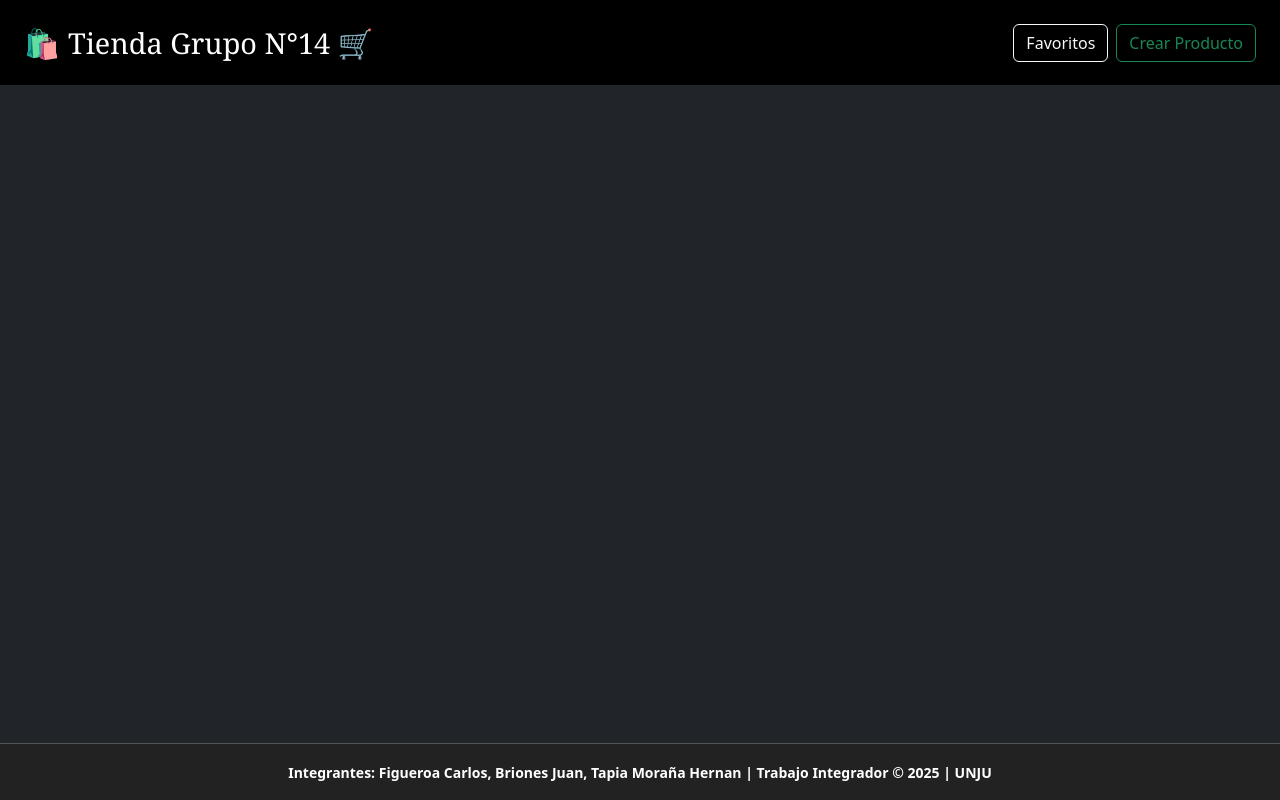
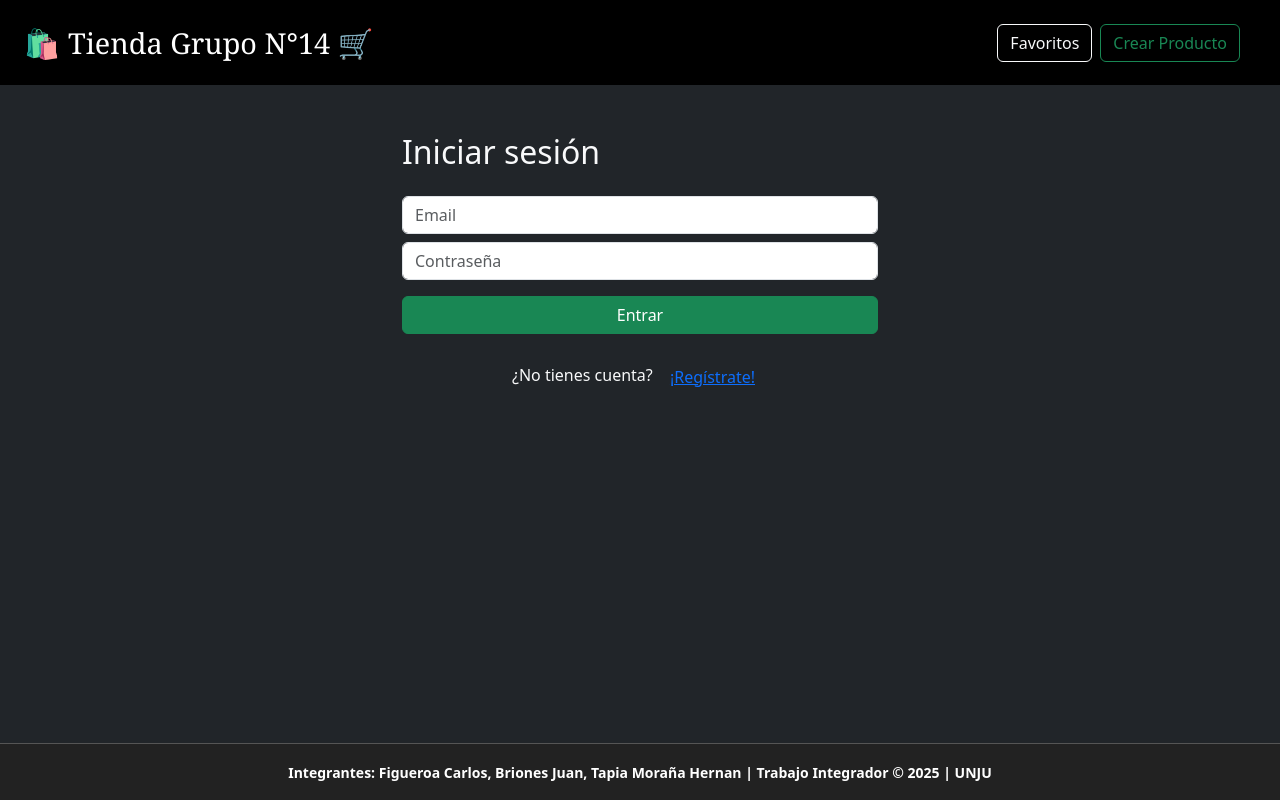
Before and after one commit to CarlosFigueroa497/pv_tp_integrador_grupo14, a React (Vite) app: page /login in a window 1280 px wide. Built offline with nearby package versions, Linux system fonts and the light colour scheme; no server answers.

Commit message:
Creacion de la pagina Login y Registro. Incluye los campos para completar los datos y restriccion de acceso rutas privadas

```diff
--- a/src/App.jsx
+++ b/src/App.jsx
@@ -11,6 +11,9 @@ import EditarProducto from './pages/EditarProducto';
 import Header from './components/Header';
 import Footer from './components/Footer';
 import 'react-toastify/dist/ReactToastify.css';
+import Login from './pages/Login';
+import Registro from './pages/Registro';
+import PrivateRoute from './components/PrivateRoute';
 
 function App() {
   return (
@@ -19,12 +22,41 @@ function App() {
         <Header />
         <div className="flex-grow-1">
           <Routes>
-            <Route path="/" element={<Home />} />
-            <Route path="/favoritos" element={<Favoritos />} />
-            <Route path="/producto/:id" element={<DetalleProducto />} />
-            <Route path="/producto/:id/editar" element={<EditarProducto />} />
-            <Route path="/crear" element={<CrearProducto />} />
-          </Routes>
+  {/* Rutas públicas */}
+  <Route path="/login" element={<Login />} />
+  <Route path="/registro" element={<Registro />} />
+
+  {/* Rutas privadas */}
+<Route path="/" element={
+    <PrivateRoute>
+      <Home />
+    </PrivateRoute>
+  } />
+
+  <Route path="/favoritos" element={
+    <PrivateRoute>
+      <Favoritos />
+    </PrivateRoute>
+  } />
+
+  <Route path="/producto/:id" element={
+    <PrivateRoute>
+      <DetalleProducto />
+    </PrivateRoute>
+  } />
+
+  <Route path="/producto/:id/editar" element={
+    <PrivateRoute>
+      <EditarProducto />
+    </PrivateRoute>
+  } />
+
+  <Route path="/crear" element={
+    <PrivateRoute>
+      <CrearProducto />
+    </PrivateRoute>
+  } />
+</Routes>
         </div>
         <Footer />
       </BrowserRouter>
--- a/src/components/Header.jsx
+++ b/src/components/Header.jsx
@@ -1,19 +1,41 @@
-import { Link } from 'react-router-dom';
+import { Link, useNavigate } from 'react-router-dom';
+import { useAuth } from '../context/AuthContext';
 
 function Header() {
+  const { user, logout } = useAuth();
+  const navigate = useNavigate();
+
+  const handleLogout = () => {
+    logout();
+    navigate('/login');
+  };
+
   return (
     <nav className="navbar px-4 py-3" style={{ backgroundColor: 'black' }}>
       <Link to="/" className="navbar-brand d-flex align-items-center">
-  <span style={{ fontSize: '1.8rem', marginRight: '0.5rem' }}>🛍️</span>
- <span style={{ fontSize: '1.8rem', fontFamily: 'Georgia, serif', color: 'white'}}>Tienda Grupo N°14 🛒</span>
-</Link>
-      <div>
+        <span style={{ fontSize: '1.8rem', marginRight: '0.5rem' }}>🛍️</span>
+        <span style={{ fontSize: '1.8rem', fontFamily: 'Georgia, serif', color: 'white' }}>
+          Tienda Grupo N°14 🛒
+        </span>
+      </Link>
+
+      <div className="d-flex align-items-center">
         <Link to="/favoritos" className="btn btn-outline-light me-2">
           Favoritos
         </Link>
-        <Link to="/crear" className="btn btn-outline-success">
+
+        <Link to="/crear" className="btn btn-outline-success me-3">
           Crear Producto
         </Link>
+
+        {user && (
+          <>
+            <span className="text-light me-3">Bienvenido, {user.email}</span>
+            <button className="btn btn-danger btn-sm" onClick={handleLogout}>
+              Cerrar sesión
+            </button>
+          </>
+        )}
       </div>
     </nav>
   );
--- /dev/null
+++ b/src/components/PrivateRoute.jsx
@@ -0,0 +1,9 @@
+import { Navigate } from 'react-router-dom';
+import { useAuth } from '../context/AuthContext';
+
+function PrivateRoute({ children }) {
+  const { user } = useAuth();
+  return user ? children : <Navigate to="/login" />;
+}
+
+export default PrivateRoute;
--- /dev/null
+++ b/src/context/AuthContext.jsx
@@ -0,0 +1,34 @@
+import { createContext, useContext, useEffect, useState } from 'react';
+
+// Crear el contexto
+const AuthContext = createContext();
+
+// Hook personalizado para usarlo fácilmente
+export function useAuth() {
+  return useContext(AuthContext);
+}
+
+// Obtener usuario de localStorage al iniciar
+function getSessionUser() {
+  const storedUser = localStorage.getItem('sessionUser');
+  return storedUser ? JSON.parse(storedUser) : null;
+}
+
+// Proveedor del contexto
+export function AuthProvider({ children }) {
+  const [user, setUser] = useState(getSessionUser());
+
+  const login = (userData) => {
+    localStorage.setItem('sessionUser', JSON.stringify(userData));
+    setUser(userData);
+  };
+
+  const logout = () => {
+    localStorage.removeItem('sessionUser');
+    setUser(null);
+  };
+
+  const value = { user, login, logout };
+
+  return <AuthContext.Provider value={value}>{children}</AuthContext.Provider>;
+}
--- a/src/main.jsx
+++ b/src/main.jsx
@@ -4,15 +4,18 @@ import App from './App.jsx';
 import './index.css';
 import 'bootstrap/dist/css/bootstrap.min.css';
 
+import { AuthProvider } from './context/AuthContext.jsx';           // <-- NUEVO
 import { FavoritosProvider } from './context/FavoritosContext.jsx';
-import { ProductosProvider } from './context/ProductosContext.jsx'; // agregue esto en la rama fix/crear-producto
+import { ProductosProvider } from './context/ProductosContext.jsx';
 
 ReactDOM.createRoot(document.getElementById('root')).render(
   <React.StrictMode>
-    <ProductosProvider>
-      <FavoritosProvider>
-        <App />
-      </FavoritosProvider>
-    </ProductosProvider>
+    <AuthProvider>                      {/* NUEVO: ahora envuelve todo */}
+      <ProductosProvider>
+        <FavoritosProvider>
+          <App />
+        </FavoritosProvider>
+      </ProductosProvider>
+    </AuthProvider>
   </React.StrictMode>
 );
--- /dev/null
+++ b/src/pages/Login.jsx
@@ -0,0 +1,63 @@
+import { useState } from 'react';
+import { useNavigate, Link } from 'react-router-dom';
+import { useAuth } from '../context/AuthContext';
+import { toast } from 'react-toastify';
+
+function Login() {
+  const { login } = useAuth();
+  const navigate = useNavigate();
+  const [form, setForm] = useState({ email: '', password: '' });
+
+  const handleChange = e => {
+    const { name, value } = e.target;
+    setForm(prev => ({ ...prev, [name]: value }));
+  };
+
+  const handleSubmit = e => {
+    e.preventDefault();
+    const users = JSON.parse(localStorage.getItem('users')) || [];
+    const user = users.find(u => u.email === form.email && u.password === form.password);
+
+    if (!user) return toast.error('Credenciales inválidas');
+
+    login(user);
+    toast.success(`Bienvenido, ${user.email}`);
+    navigate('/');
+  };
+
+  return (
+    <div className="container mt-5" style={{ maxWidth: '500px' }}>
+      <h2 className="mb-4">Iniciar sesión</h2>
+
+      <form onSubmit={handleSubmit}>
+        <input
+          name="email"
+          className="form-control my-2"
+          placeholder="Email"
+          onChange={handleChange}
+          required
+        />
+        <input
+          type="password"
+          name="password"
+          className="form-control my-2"
+          placeholder="Contraseña"
+          onChange={handleChange}
+          required
+        />
+        <button className="btn btn-success w-100 mt-2" type="submit">
+          Entrar
+        </button>
+      </form>
+
+      <div className="text-center mt-4">
+        ¿No tienes cuenta?{' '}
+        <Link to="/registro" className="btn btn-link">
+          ¡Regístrate!
+        </Link>
+      </div>
+    </div>
+  );
+}
+
+export default Login;
--- /dev/null
+++ b/src/pages/Registro.jsx
@@ -0,0 +1,48 @@
+import { useState } from 'react';
+import { useNavigate } from 'react-router-dom';
+import { toast } from 'react-toastify';
+
+function Registro() {
+  const navigate = useNavigate();
+  const [form, setForm] = useState({ email: '', password: '', confirm: '' });
+
+  const handleChange = e => {
+    const { name, value } = e.target;
+    setForm(prev => ({ ...prev, [name]: value }));
+  };
+
+  const handleSubmit = e => {
+    e.preventDefault();
+
+    // Validaciones
+    const emailRegex = /^[^\s@]+@[^\s@]+\.[^\s@]+$/;
+    if (!emailRegex.test(form.email)) return toast.error('Correo inválido');
+    if (form.password.length < 6) return toast.error('Contraseña muy corta');
+    if (form.password !== form.confirm) return toast.error('Contraseñas no coinciden');
+
+    // Guardar usuario
+    const users = JSON.parse(localStorage.getItem('users')) || [];
+    const existe = users.find(u => u.email === form.email);
+    if (existe) return toast.error('El correo ya está registrado');
+
+    users.push({ email: form.email, password: form.password });
+    localStorage.setItem('users', JSON.stringify(users));
+
+    toast.success('Registro exitoso');
+    navigate('/login');
+  };
+
+  return (
+    <div className="container mt-5">
+      <h2>Registro</h2>
+      <form onSubmit={handleSubmit}>
+        <input name="email" className="form-control my-2" placeholder="Email" onChange={handleChange} required />
+        <input type="password" name="password" className="form-control my-2" placeholder="Contraseña" onChange={handleChange} required />
+        <input type="password" name="confirm" className="form-control my-2" placeholder="Confirmar Contraseña" onChange={handleChange} required />
+        <button className="btn btn-primary mt-2" type="submit">Registrarse</button>
+      </form>
+    </div>
+  );
+}
+
+export default Registro;
```
